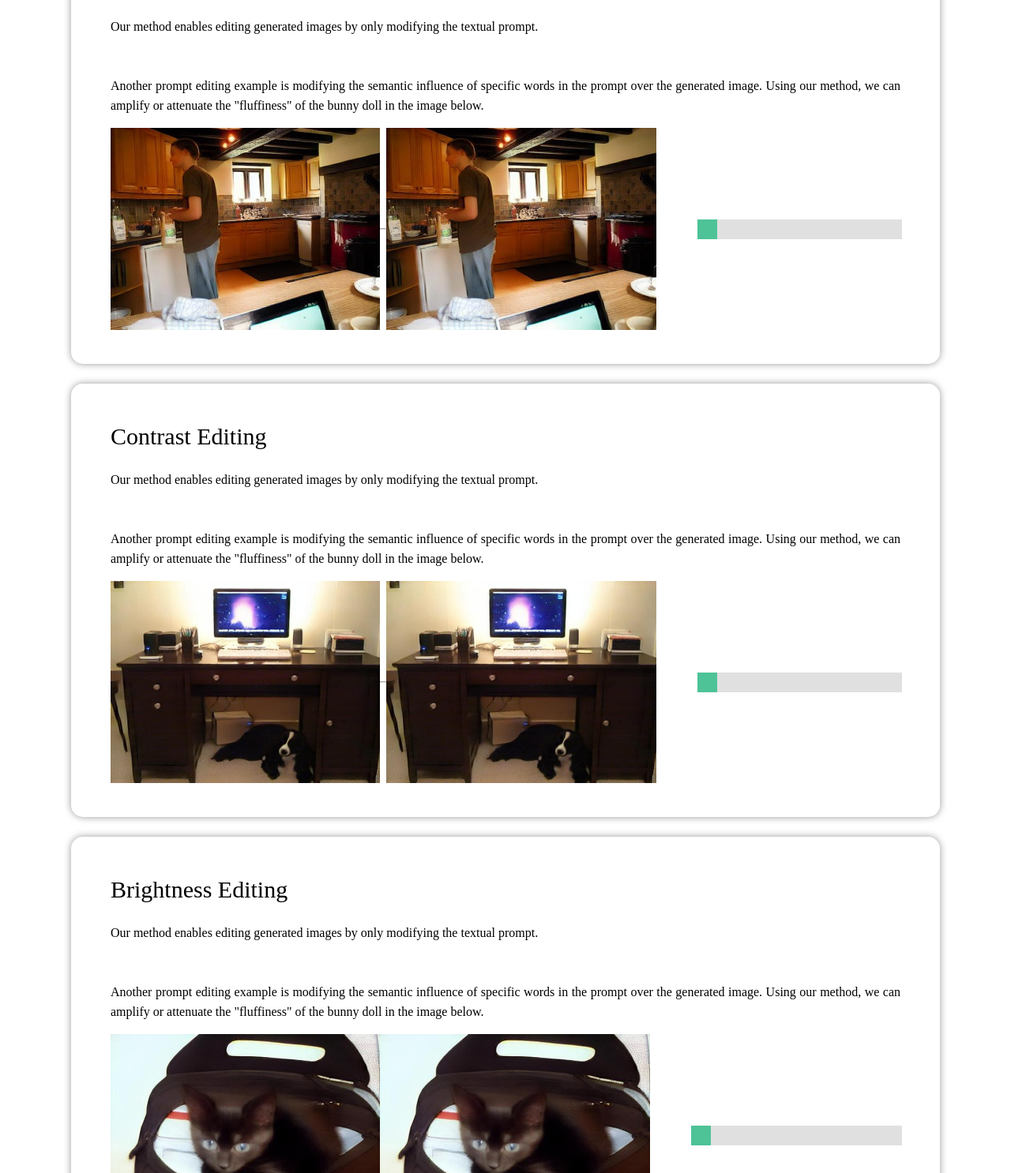
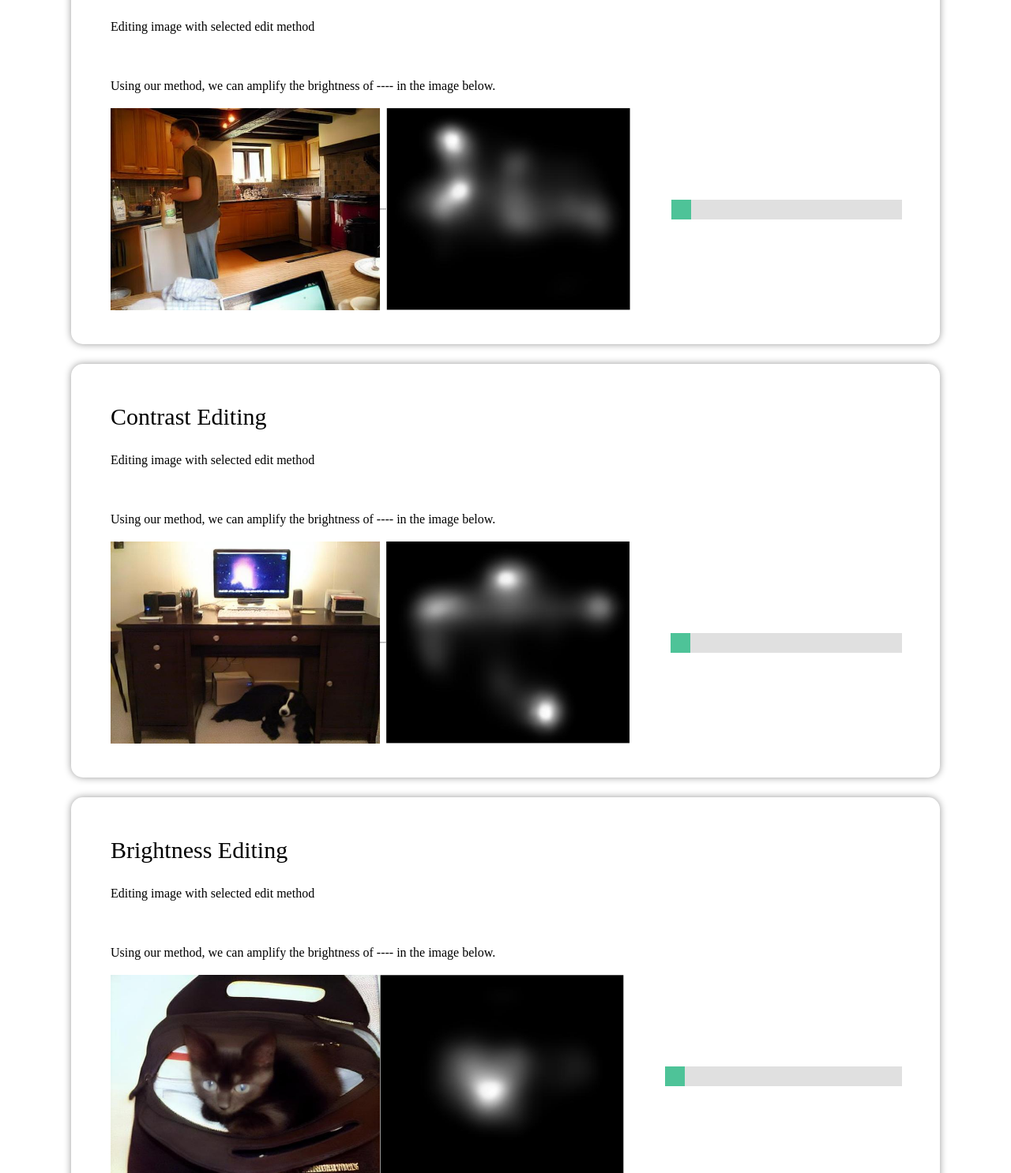
Before and after one commit to saliencyindiffusion/saliencyindiffusion.github.io, a plain HTML site: page website/index.html in a window 1280 px wide. Shown: the part 694-2180 px from the top of the page at 79% size. Drawn offline with Linux system fonts and the light colour scheme.

Commit message:
Add files via upload

```diff
--- a/website/index.html
+++ b/website/index.html
@@ -34,18 +34,17 @@
 <div class="content">
 
   <h2>Contrast Editing</h2>
-  <p>Our method enables editing generated images by only modifying the textual prompt. </p>
+  <p>Editing image with selected edit method </p>
 
 
      <br>
 
-    <p>Another prompt editing example is modifying the semantic influence of specific words in the prompt over the generated image.
-        Using our method, we can amplify or attenuate the "fluffiness" of the bunny doll in the image below.
+    <p> Using our method, we can amplify the brightness of ---- in the image below.
        </p>
     <div class="cat-hat-main">
 
          <img class="cat-hat-img" id="image0" src="./sal_diff_files/contrast-1/COCO_val2014_000000025860_a1.jpg" width="256" height="256"> <hr><hr><hr><hr>
-         <img class="cat-hat-img" id="image0-sal-map" src="./sal_diff_files/contrast-1/COCO_val2014_000000025860_a1.jpg" width="256" height="256">
+         <img class="cat-hat-img" id="image0-sal-map" src="./sal_diff_files/contrast-1/man_a1.png" width="256" height="256">
          <br>
          <div class="cat-hat-text">
              <!-- <span style="display: block; text-align: center">"My <span id ="fluffy" style="background-color: #f88000;">fluffy</span> bunny doll." </span><br> -->
@@ -58,18 +57,17 @@
 <div class="content">
 
   <h2>Contrast Editing</h2>
-  <p>Our method enables editing generated images by only modifying the textual prompt. </p>
+  <p>Editing image with selected edit method </p>
 
 
      <br>
 
-    <p>Another prompt editing example is modifying the semantic influence of specific words in the prompt over the generated image.
-        Using our method, we can amplify or attenuate the "fluffiness" of the bunny doll in the image below.
+    <p> Using our method, we can amplify the brightness of ---- in the image below.
        </p>
     <div class="cat-hat-main">
 
         <img class="cat-hat-img" id="image1" src="./sal_diff_files/contrast-2/COCO_val2014_000000061735_a1.jpg" width="256" height="256"><hr><hr><hr><hr>
-    <img class="cat-hat-img" id="image1-sal-map" src="./sal_diff_files/contrast-2/COCO_val2014_000000061735_a1.jpg" width="256" height="256">
+    <img class="cat-hat-img" id="image1-sal-map" src="./sal_diff_files/contrast-2/dog_a1.png" width="256" height="256">
 
          <br>
          <div class="cat-hat-text">
@@ -83,18 +81,17 @@
 <div class="content">
 
   <h2>Brightness Editing</h2>
-  <p>Our method enables editing generated images by only modifying the textual prompt. </p>
+  <p>Editing image with selected edit method </p>
 
 
      <br>
 
-    <p>Another prompt editing example is modifying the semantic influence of specific words in the prompt over the generated image.
-        Using our method, we can amplify or attenuate the "fluffiness" of the bunny doll in the image below.
+    <p> Using our method, we can amplify the brightness of ---- in the image below.
        </p>
     <div class="cat-hat-main">
 
          <img class="cat-hat-img" id="image2" src="./sal_diff_files/brightness-1/COCO_val2014_000000028273_a1.jpg" width="256" height="256">
-        <img class="cat-hat-img" id="image2-sal-map" src="./sal_diff_files/brightness-1/COCO_val2014_000000028273_a1.jpg" width="256" height="256">
+        <img class="cat-hat-img" id="image2-sal-map" src="./sal_diff_files/brightness-1/cat_a1.png" width="256" height="256">
        <br>
          <div class="cat-hat-text">
              <!-- <span style="display: block; text-align: center">"My <span id ="fluffy" style="background-color: #f88000;">fluffy</span> bunny doll." </span><br> -->
@@ -107,18 +104,17 @@
 <div class="content">
 
   <h2>Brightness Editing</h2>
-  <p>Our method enables editing generated images by only modifying the textual prompt. </p>
+  <p>Editing image with selected edit method </p>
 
 
      <br>
 
-    <p>Another prompt editing example is modifying the semantic influence of specific words in the prompt over the generated image.
-        Using our method, we can amplify or attenuate the "fluffiness" of the bunny doll in the image below.
+    <p> Using our method, we can amplify the brightness of ---- in the image below.
        </p>
     <div class="cat-hat-main">
 
          <img class="cat-hat-img" id="image3" src="./sal_diff_files/brightness-2/COCO_val2014_000000251920_a1.jpg" width="256" height="256"> <hr><hr><hr><hr>
-         <img class="cat-hat-img" id="image3-sal-map" src="./sal_diff_files/brightness-2/COCO_val2014_000000251920_a1.jpg" width="256" height="256">
+         <img class="cat-hat-img" id="image3-sal-map" src="./sal_diff_files/brightness-2/pizza_a1.png" width="256" height="256">
          <br>
          <div class="cat-hat-text">
              <!-- <span style="display: block; text-align: center">"My <span id ="fluffy" style="background-color: #f88000;">fluffy</span> bunny doll." </span><br> -->
@@ -131,18 +127,17 @@
 <div class="content">
 
   <h2>Color Editing</h2>
-  <p>Our method enables editing generated images by only modifying the textual prompt. </p>
+  <p>Editing image with selected edit method </p>
 
 
      <br>
 
-    <p>Another prompt editing example is modifying the semantic influence of specific words in the prompt over the generated image.
-        Using our method, we can amplify or attenuate the "fluffiness" of the bunny doll in the image below.
+    <p> Using our method, we can amplify the brightness of ---- in the image below.
        </p>
     <div class="cat-hat-main">
 
          <img class="cat-hat-img" id="image4" src="./sal_diff_files/color-1/COCO_val2014_000000432125_a1.jpg" width="256" height="256"> <hr><hr><hr><hr>
-         <img class="cat-hat-img" id="image4-sal-map" src="./sal_diff_files/color-1/COCO_val2014_000000432125_a1.jpg" width="256" height="256">
+         <img class="cat-hat-img" id="image4-sal-map" src="./sal_diff_files/color-1/pink_a1.png" width="256" height="256">
          <br>
          <div class="cat-hat-text">
              <!-- <span style="display: block; text-align: center">"My <span id ="fluffy" style="background-color: #f88000;">fluffy</span> bunny doll." </span><br> -->
@@ -155,18 +150,17 @@
 <div class="content">
 
   <h2>Color Editing</h2>
-  <p>Our method enables editing generated images by only modifying the textual prompt. </p>
+  <p>Editing image with selected edit method </p>
 
 
      <br>
 
-    <p>Another prompt editing example is modifying the semantic influence of specific words in the prompt over the generated image.
-        Using our method, we can amplify or attenuate the "fluffiness" of the bunny doll in the image below.
+    <p> Using our method, we can amplify the brightness of ---- in the image below.
        </p>
     <div class="cat-hat-main">
 
          <img class="cat-hat-img" id="image5" src="./sal_diff_files/color-2/COCO_val2014_000000289222_a1.jpg" width="256" height="256"> <hr><hr><hr><hr>
-         <img class="cat-hat-img" id="image5-sal-map" src="./sal_diff_files/color-2/COCO_val2014_000000289222_a1.jpg" width="256" height="256">
+         <img class="cat-hat-img" id="image5-sal-map" src="./sal_diff_files/color-2/tr_a1.png" width="256" height="256">
          <br>
          <div class="cat-hat-text">
              <!-- <span style="display: block; text-align: center">"My <span id ="fluffy" style="background-color: #f88000;">fluffy</span> bunny doll." </span><br> -->
@@ -179,18 +173,17 @@
 <div class="content">
 
   <h2>Example Use Case</h2>
-  <p>Our method enables editing generated images by only modifying the textual prompt. </p>
+  <p>Editing image with selected edit method </p>
 
 
      <br>
 
-    <p>Another prompt editing example is modifying the semantic influence of specific words in the prompt over the generated image.
-        Using our method, we can amplify or attenuate the "fluffiness" of the bunny doll in the image below.
+    <p> Using our method, we can amplify the brightness of ---- in the image below.
        </p>
     <div class="cat-hat-main">
 
          <img class="cat-hat-img" id="image6" src="./sal_diff_files/hamburger/COCO_val2014_000000100083_a1.jpg" width="256" height="256"> <hr><hr><hr><hr>
-         <img class="cat-hat-img" id="image6-sal-map" src="./sal_diff_files/hamburger/COCO_val2014_000000100083_a1.jpg" width="256" height="256">
+         <img class="cat-hat-img" id="image6-sal-map" src="./sal_diff_files/hamburger/burger_a1.png" width="256" height="256">
          <br>
          <div class="cat-hat-text">
              <!-- <span style="display: block; text-align: center">"My <span id ="fluffy" style="background-color: #f88000;">fluffy</span> bunny doll." </span><br> -->
```
